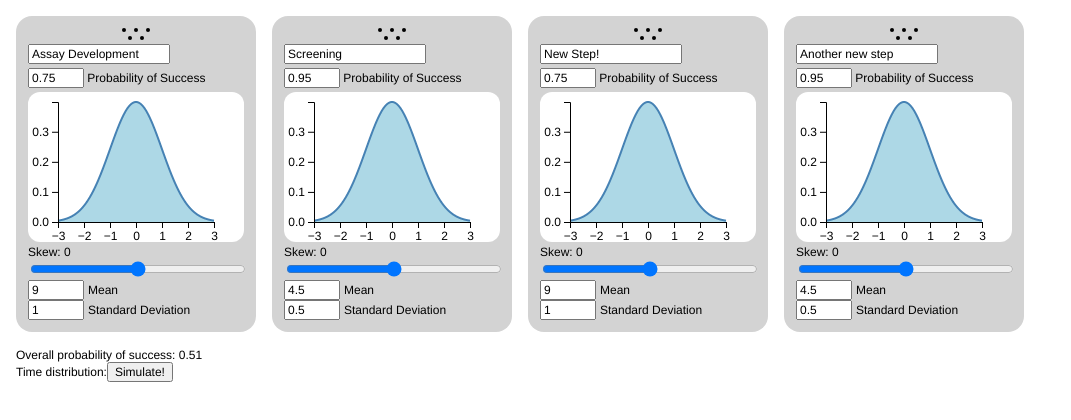
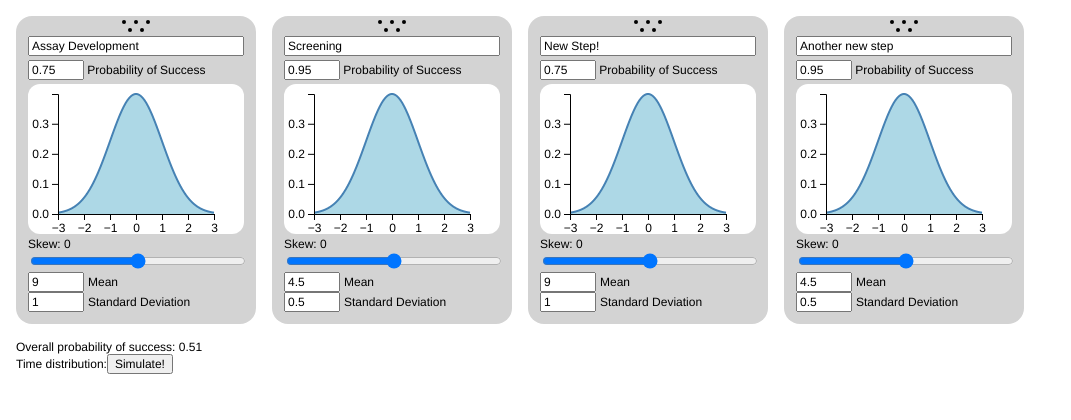
Before and after one commit to CALICAWESOME/Portfolio-Manager, a React (Create React App) app: page / in a window 1280 px wide. Shown: the top 420 px of the page, without its empty margins (0-1071 px from the left). Built offline with nearby package versions, Linux system fonts and the light colour scheme.

Commit message:
Tweak grabber size

```diff
--- a/src/card/Card.module.css
+++ b/src/card/Card.module.css
@@ -1,7 +1,7 @@
 .card {
   background-color: lightgray;
   border-radius: 16px;
-  padding: 12px;
+  padding: 4px 12px 12px;
   position: relative;
   width: 216px;
   min-width: 216px;
@@ -29,14 +29,16 @@
   cursor: pointer;
   height: 32px;
   position: absolute;
-  left: -8px;
-  top: -8px;
+  left: -16px;
+  top: -16px;
   visibility: hidden;
   width: 32px;
 }
 
 .step-name {
+  box-sizing: border-box;
   margin-bottom: 4px;
+  width: 100%;
 }
 
 .probability-of-success {
```
